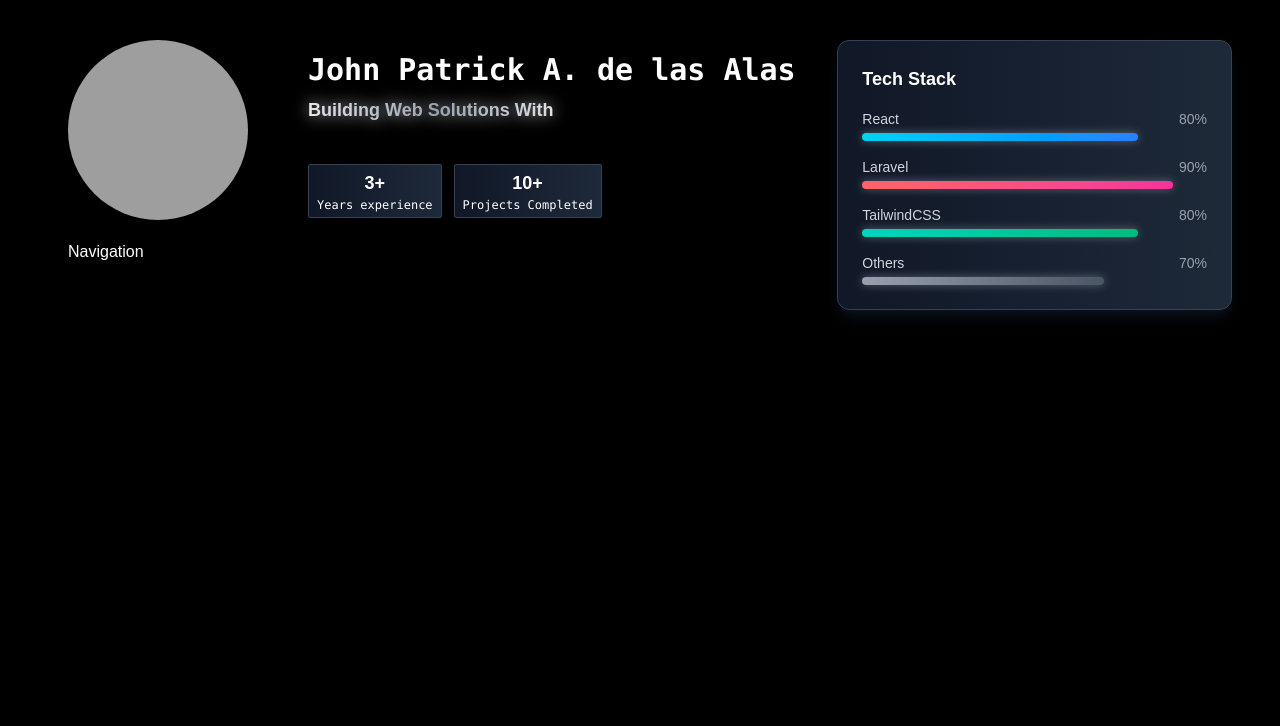
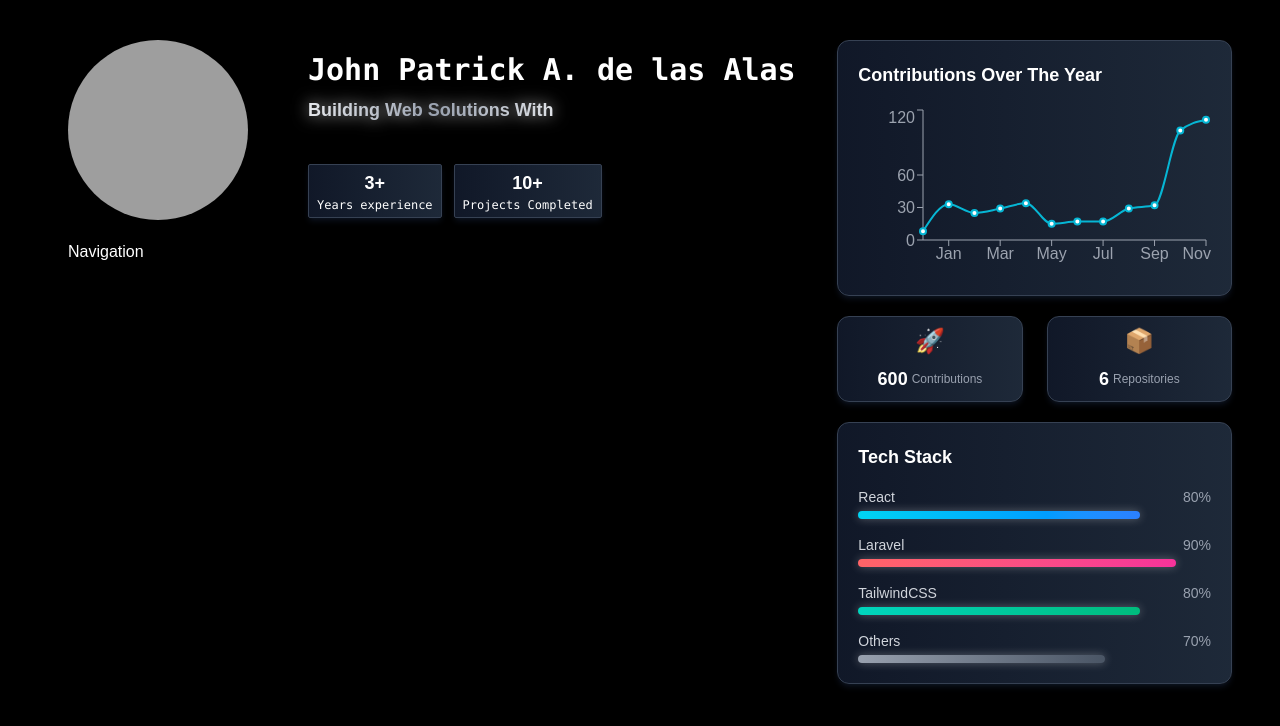
Before and after one commit to jpadelasalas/portfoliov2, a React (Vite) app: page /portfoliov2 in a window 1280 px wide. Shown: the top 726 px of the page. Built offline with nearby package versions, Linux system fonts and the light colour scheme; grey boxes are pictures that could not be loaded.

Commit message:
with stats

```diff
--- a/package.json
+++ b/package.json
@@ -19,7 +19,8 @@
     "react-dom": "^19.1.1",
     "react-icons": "^5.5.0",
     "react-router-dom": "^7.9.1",
-    "react-type-animation": "^3.2.0"
+    "react-type-animation": "^3.2.0",
+    "recharts": "^3.2.1"
   },
   "devDependencies": {
     "@eslint/js": "^9.33.0",
--- a/src/components/Profile.jsx
+++ b/src/components/Profile.jsx
@@ -78,7 +78,7 @@ const Profile = () => {
               delay: 0.8,
               duration: 1,
             }}
-            className="px-2 py-1 bg-gradient-to-r from-gray-900 to-gray-800 border border-gray-700 rounded-xs hover:shadow-md hover:shadow-gray-500 flex flex-col text-center"
+            className="px-2 py-1 bg-gradient-to-r from-gray-900 to-gray-800 border border-gray-700 rounded-xs shadow-md hover:shadow-lg hover:shadow-gray-600/40 shadow-gray-900/70 transition flex flex-col text-center"
           >
             <span className="font-bold text-lg">3+</span>
             <span className="font-mono">Years experience</span>
@@ -93,7 +93,7 @@ const Profile = () => {
               delay: 1,
               duration: 1,
             }}
-            className="px-2 py-1 bg-gradient-to-r from-gray-900 to-gray-800 border border-gray-700 rounded-xs hover:shadow-md hover:shadow-gray-500 flex flex-col text-center"
+            className="px-2 py-1 bg-gradient-to-r from-gray-900 to-gray-800 border border-gray-700 rounded-xs shadow-md hover:shadow-lg hover:shadow-gray-600/40 shadow-gray-900/70 transition flex flex-col text-center"
           >
             <span className="font-bold text-lg">10+</span>
             <span className="font-mono">Projects Completed</span>
--- a/src/components/Stats.jsx
+++ b/src/components/Stats.jsx
@@ -1,5 +1,15 @@
 import { motion } from "framer-motion";
-import { techStack } from "../data/portfolioData";
+import { contributions, techStack, stats } from "../data/PortfolioData";
+import {
+  BarChart,
+  Bar,
+  XAxis,
+  YAxis,
+  Tooltip,
+  ResponsiveContainer,
+  LineChart,
+  Line,
+} from "recharts";
 
 const Stats = () => {
   return (
@@ -13,9 +23,50 @@ const Stats = () => {
         delay: 0.2,
         duration: 1.5,
       }}
-      className="hidden md:block"
+      className="hidden md:block space-y-5"
     >
-      <div className="bg-gradient-to-r from-gray-900 to-gray-800 border border-gray-700 rounded-xl p-6 shadow-lg shadow-gray-900/70 max-w-md mx-auto">
+      {/* Contributions Line Chart */}
+      <div className="bg-gradient-to-r from-gray-900 to-gray-800 border border-gray-700 rounded-xl p-5 shadow-md hover:shadow-lg hover:shadow-gray-600/40 shadow-gray-900/70 transition max-w-md mx-auto">
+        <h3 className="text-lg font-bold text-white mb-4">
+          Contributions Over The Year
+        </h3>
+        <ResponsiveContainer width="100%" height={170}>
+          <LineChart data={contributions}>
+            <XAxis dataKey="month" stroke="#9ca3af" />
+            <YAxis stroke="#9ca3af" />
+            <Tooltip
+              contentStyle={{
+                backgroundColor: "#111827",
+                border: "1px solid #374151",
+              }}
+            />
+            <Line
+              type="monotone"
+              dataKey="commits"
+              stroke="#06b6d4"
+              strokeWidth={2}
+            />
+          </LineChart>
+        </ResponsiveContainer>
+      </div>
+
+      {/* Git Stat Cards */}
+      <div className="grid grid-cols-2 gap-6 ">
+        {stats.map((stat, i) => (
+          <div
+            key={i}
+            className="bg-gradient-to-r from-gray-900 to-gray-800 border border-gray-700 rounded-xl py-2 shadow-gray-900/70 text-center shadow-md hover:shadow-lg hover:shadow-gray-600/40 transition"
+          >
+            <div className="text-2xl mb-2">{stat.icon}</div>
+            <div className="flex items-center justify-center space-x-1">
+              <h3 className="text-lg font-bold text-white">{stat.value}</h3>
+              <p className="text-gray-400 text-xs">{stat.label}</p>
+            </div>
+          </div>
+        ))}
+      </div>
+
+      <div className="bg-gradient-to-r from-gray-900 to-gray-800 border border-gray-700 rounded-xl p-5 shadow-md hover:shadow-lg shadow-gray-900/70 hover:shadow-gray-600/40 transition max-w-md mx-auto">
         <h3 className="text-lg font-bold text-white mb-4">Tech Stack</h3>
         <div className="space-y-4">
           {techStack.map((lang, i) => (
--- a/src/data/PortfolioData.jsx
+++ b/src/data/PortfolioData.jsx
@@ -27,3 +27,23 @@ export const techStack = [
   { name: "TailwindCSS", percent: 80, color: "from-teal-400 to-emerald-500" },
   { name: "Others", percent: 70, color: "from-gray-400 to-gray-600" },
 ];
+
+export const contributions = [
+  { month: "Dec", commits: 8 },
+  { month: "Jan", commits: 33 },
+  { month: "Feb", commits: 25 },
+  { month: "Mar", commits: 29 },
+  { month: "Apr", commits: 34 },
+  { month: "May", commits: 15 },
+  { month: "Jun", commits: 17 },
+  { month: "Jul", commits: 17 },
+  { month: "Aug", commits: 29 },
+  { month: "Sep", commits: 32 },
+  { month: "Oct", commits: 101 },
+  { month: "Nov", commits: 111 },
+];
+
+export const stats = [
+  { label: "Contributions", value: 600, icon: "🚀" },
+  { label: "Repositories", value: 6, icon: "📦" },
+];
```
Also changed, not shown: 1 other file (tests, documents, lock files or other folders).
